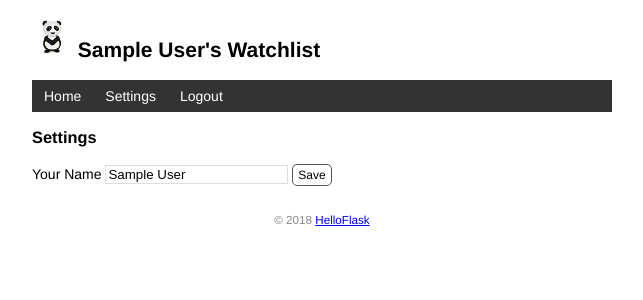
After one commit to gjjbryant/watchlist, a Flask app: page /settings in a window 1280 px wide. The commit adds this page. Shown: the top 300 px of the page, without its empty margins (318-961 px from the left). Run offline with Flask 2, Linux system fonts and the light colour scheme; the visitor is signed in with stand-in values (Sample User, id 1); data comes from the database, SQL or seed files in the repository.

Commit message:
User authentication with Flask-Login

```diff
--- a/app.py
+++ b/app.py
@@ -1,15 +1,51 @@
 '''
 @Author: your name
 @Date: 2019-12-09 15:33:50
-@LastEditTime: 2019-12-09 16:40:14
+@LastEditTime: 2019-12-10 16:02:31
 @LastEditors: Please set LastEditors
 @Description: In User Settings Edit
 @FilePath: \watchlist\app.py
 '''
+import os
+import sys
 from flask import Flask,render_template #使用 render_template() 函数可以把模板渲染出来，必须传入的参数为模板文件名（相对于 templates 根目录的文件路径）
-from flask import url_for
+from flask import request, url_for, redirect, flash
+from flask_sqlalchemy import SQLAlchemy
+from werkzeug.security import generate_password_hash, check_password_hash
+from flask_login import LoginManager,UserMixin,login_user,login_required, logout_user,current_user
+
 
 app = Flask(__name__)
+
+app.config['SECRET_KEY'] = '123456'
+
+app.config['SQLALCHEMY_DATABASE_URI'] ='mysql+pymysql://root:gjj123456@127.0.0.1:3306/flask?charset=utf8'
+app.config['SQLALCHEMY_TRACK_MODIFICATIONS'] = False
+db = SQLAlchemy(app)
+
+
+login_manager = LoginManager(app)  # 实例化扩展类
+
+
+class User(db.Model,UserMixin):  # 表名将会是 user（自动生成，小写处理）
+    id = db.Column(db.Integer, primary_key=True)  # 主键
+    name = db.Column(db.String(20))  # 名字
+    username = db.Column(db.String(20)) #用户名
+    password_hash = db.Column(db.String(128)) # 密码散列值
+
+    def set_password(self,password):
+        self.password_hash = generate_password_hash(password) # 将生成的密码保持到对应字段
+
+    def validate_password(self,password):                     # 用于验证密码的方法，接 受密码作为参数
+        return check_password_hash(self.password_hash,password)
+
+
+
+
+class Movie(db.Model):  # 表名将会是 movie
+    id = db.Column(db.Integer, primary_key=True)  # 主键
+    title = db.Column(db.String(60))  # 电影标题
+    year = db.Column(db.String(4))  # 电影年份
 
 
 name = 'Guo Ji Jie'
@@ -27,31 +63,198 @@ movies = [
 ]
 
 
+#模板上下文处理函数 ，用于读取用户
+@app.context_processor
+def inject_user():
+    user = User.query.first()
+    return dict(user=user)
 
-@app.route('/user/<name>')
-def user_page(name):
-    return 'User: %s' % name
+@app.errorhandler(404)  # 传入要处理的错误代码app.errorhandler() 装饰器注册一个错误处理函数，它的作用和视图函数类似，当 404 错误发生时，这个函数会被触发，返回值会作为响应主体返回给客户端：
+def page_not_found(e):
+    return render_template('404.html'), 404  # 返回模板和状态码
+
+@app.route('/',methods=['GET', 'POST']) #index页面默认只接受GET请求
+def index():
+    if request.method == "POST":
+        if not current_user.is_authenticated:# 如果当前用户未认证
+             return redirect(url_for('index'))  # 重定向到主页
+        #获取表单数据
+        title = request.form.get('title')
+        year = request.form.get('year')
+        #验证数据
+        if not title or not year or len(year) > 4 or len(title) > 60:
+            flash('Invaild input.')
+            return redirect(url_for('index')) #重定向回主页
+        # 保存表单数据都数据库
+        movie = Movie(title=title, year=year)  # 创建记录
+        db.session.add(movie)  # 添加到数据库会话
+        db.session.commit()  # 提交数据库会话
+        flash('Item created.')  # 显示成功创建的提示
+        return redirect(url_for('index'))  # 重定向回主页
+
+    user = User.query.first()
+    movies = Movie.query.all()
+    return render_template('index.html', user=user, movies=movies)
 
 
-#修改视图函数名
-@app.route('/test')
-def test_url_for():
-    # 下面是一些调用示例（请在命令行窗口查看输出的 URL）：
-    print(url_for('hello'))  # 输出：/
-    # 注意下面两个调用是如何生成包含 URL 变量的 URL 的
-    print(url_for('user_page', name='greyli'))  # 输出：/user/greyli
-    print(url_for('user_page', name='peter'))  # 输出：/user/peter
-    print(url_for('test_url_for'))  # 输出：/test
-    # 下面这个调用传入了多余的关键字参数，它们会被作为查询字符串附加到 URL 后面。
-    print(url_for('test_url_for', num=2))  # 输出：/test?num=2
-    return 'Test page'
+@app.route('/movie/edit/<int:movie_id>', methods=['GET', 'POST'])
+@login_required
+def edit(movie_id):
+    movie = Movie.query.get_or_404(movie_id)
+
+    if request.method == 'POST':  # 处理编辑表单的提交请求
+        title = request.form['title']
+        year = request.form['year']
+
+        if not title or not year or len(year) > 4 or len(title) > 60:
+            flash('Invalid input.')
+            return redirect(url_for('edit', movie_id=movie_id))  # 重定向回对应的编辑页面
+
+        movie.title = title  # 更新标题
+        movie.year = year  # 更新年份
+        db.session.commit()  # 提交数据库会话
+        flash('Item updated.')
+        return redirect(url_for('index'))  # 重定向回主页
+
+    return render_template('edit.html', movie=movie)  # 传入被编辑的电影记录
 
 
-@app.route('/')
-def index():
-    return render_template('index.html', name=name, movies=movies)
+@app.route('/movie/delete/<int:movie_id>', methods=['POST'])  # 限定只接受 POST 请求
+@login_required # 登录保护
+def delete(movie_id):
+    movie = Movie.query.get_or_404(movie_id)  # 获取电影记录
+    db.session.delete(movie)  # 删除对应的记录
+    db.session.commit()  # 提交数据库会话
+    flash('Item deleted.')
+    return redirect(url_for('index'))  # 重定向回主页
+
+
+@app.route('/login', methods=['GET', 'POST'])
+def login():
+    if request.method == 'POST':
+        username = request.form['username']
+        password = request.form['password']
+
+        if not username or not password:
+            flash('Invalid input.')
+            return redirect(url_for('login'))
+
+        user = User.query.first()
+        if username == user.username and user.validate_password(password):
+            login_user(user)
+            flash('login success!')
+            return redirect(url_for('index'))
+
+        flash('Invalid username or password.')  # 如果验证失败，显示错误消息
+        return redirect(url_for('login'))  # 重定向回登录页面
+
+    return render_template('login.html')
+
+
+@app.route('/logout')
+@login_required  # 用于视图保护
+def logout():
+    logout_user()
+    flash('GoodBye.')
+    return redirect(url_for('index'))
+
+@app.route('/settings', methods=['GET', 'POST'])
+@login_required
+def settings():
+    if request.method == 'POST':
+        name = request.form['name']
+
+        if not name or len(name) > 20:
+            flash('Invalid input.')
+            return redirect(url_for('settings'))
+
+        current_user.name = name
+        # current_user 会返回当前登录用户的数据库记录对象
+        # 等同于下面的用法
+        # user = User.query.first()
+        # user.name = name
+        db.session.commit()
+        flash('Settings updated.')
+        return redirect(url_for('index'))
+
+    return render_template('settings.html')
 
 
 if __name__ == '__main__':
     app.debug = True
     app.run(host='localhost', port=5000)
+
+
+
+
+
+
+
+import click
+
+@app.cli.command()  # 注册为命令
+@click.option('--drop', is_flag=True, help='Create after drop.')  # 设置选项
+def initdb(drop):
+    """Initialize the database."""
+    if drop:  # 判断是否输入了选项
+        db.drop_all()
+    db.create_all()
+    click.echo('Initialized database.')  # 输出提示信息
+
+
+@app.cli.command()
+def forge():
+    """Generate fake data."""
+    db.create_all()
+
+    # 全局的两个变量移动到这个函数内
+    name = 'Guo Ji Jie'
+    movies = [
+        {'title': 'My Neighbor Totoro', 'year': '1988'},
+        {'title': 'Dead Poets Society', 'year': '1989'},
+        {'title': 'A Perfect World', 'year': '1993'},
+        {'title': 'Leon', 'year': '1994'},
+        {'title': 'Mahjong', 'year': '1996'},
+        {'title': 'Swallowtail Butterfly', 'year': '1996'},
+        {'title': 'King of Comedy', 'year': '1999'},
+        {'title': 'Devils on the Doorstep', 'year': '1999'},
+        {'title': 'WALL-E', 'year': '2008'},
+        {'title': 'The Pork of Music', 'year': '2012'},
+    ]
+
+    user = User(name=name)
+    db.session.add(user)
+    for m in movies:
+        movie = Movie(title=m['title'], year=m['year'])
+        db.session.add(movie)
+
+    db.session.commit()
+    click.echo('Done.')
+
+@app.cli.command()
+@click.option('--username', prompt=True, help='The username used to login.')
+@click.option('--password', prompt=True, hide_input=True, confirmation_prompt=True, help='The password used to login.')
+def admin(username,password):
+    """Create user"""
+    db.create_all()
+
+    user = User.query.first()
+    if user is not None:
+        click.echo('Updating user...')
+        user.username = username
+        user.set_password(password)
+
+    else:
+        click.echo('Creating user...')
+        user = User(username=username, name='Admin')
+        user.set_password(password)  # 设置密码
+        db.session.add(user)
+
+    db.session.commit()
+    click.echo('Done.')
+
+
+@login_manager.user_loader
+def load_user(user_id):  # 创建用户加载回调函数，接受用户 ID 作为参数
+    user = User.query.get(int(user_id))  # 用 ID 作为 User 模型的主键查询对应的用户
+    return user  # 返回用户对象
--- a/static/style.css
+++ b/static/style.css
@@ -3,13 +3,13 @@ body {
     margin: auto;
     max-width: 580px;
     font-size: 14px;
-    font-family: Arial, Helvetica, sans-serif;
+    font-family: Helvetica, Arial, sans-serif;
 }
 
 /* 页脚 */
 footer {
     color: #888;
-    margin: 15px;
+    margin-top: 15px;
     text-align: center;
     padding: 10px;
 }
@@ -28,21 +28,105 @@ footer {
 }
 
 .movie-list li {
-    padding: 12px,24px;
-    border-bottom: 1px,solid,#ddd;
+    padding: 12px 24px;
+    border-bottom: 1px solid #ddd;
 }
 
 .movie-list li:last-child {
-    border-bottom: none;
+    border-bottom:none;
 }
 
 .movie-list li:hover {
     background-color: #f8f9fa;
 }
 
-/* 图片 */
+/* 龙猫图片 */
 .totoro {
     display: block;
     margin: 0 auto;
     height: 100px;
 }
+
+nav ul {
+    list-style-type: none;
+    margin: 0;
+    padding: 0;
+    overflow: hidden;
+    background-color: #333;
+}
+
+nav li {
+    float: left;
+}
+
+nav li a {
+    display: block;
+    color: white;
+    text-align: center;
+    padding: 8px 12px;
+    text-decoration: none;
+}
+
+nav li a:hover {
+    background-color: #111;
+}
+
+.float-right {
+    float: right;
+}
+
+.imdb {
+    font-size: 12px;
+    font-weight: bold;
+    color: black;
+    text-decoration: none;
+    background: #F5C518;
+    border-radius: 5px;
+    padding: 3px 5px;
+}
+
+/* 覆盖某些浏览器对 input 元素定义的字体 */
+input[type=submit] {
+    font-family: inherit;
+}
+
+input[type=text] {
+    border: 1px solid #ddd;
+}
+
+input[name=year] {
+    width: 50px;
+}
+
+.btn {
+    font-size: 12px;
+    padding: 3px 5px;
+    text-decoration: none;
+    cursor: pointer;
+    background-color: white;
+    color: black;
+    border: 1px solid #555555;
+    border-radius: 5px;
+}
+
+.btn:hover {
+    text-decoration: none;
+    background-color: black;
+    color: white;
+    border: 1px solid black;
+}
+
+.alert {
+    position: relative;
+    padding: 7px;
+    margin: 7px 0;
+    border: 1px solid transparent;
+    color: #004085;
+    background-color: #cce5ff;
+    border-color: #b8daff;
+    border-radius: 5px;
+}
+
+.inline-form {
+    display: inline;
+}
--- /dev/null
+++ b/templates/base.html
@@ -0,0 +1,44 @@
+<!--
+ * @Author: your name
+ * @Date: 2019-12-10 13:25:19
+ * @LastEditTime: 2019-12-10 16:14:02
+ * @LastEditors: Please set LastEditors
+ * @Description: In User Settings Edit
+ * @FilePath: \watchlist\templates\base.html <!--基模板中需要在实际的子模板中追加或重写的部分则可以定义成块（block）。块使用 block 标签创建，-->
+ <!DOCTYPE html>
+ <html lang="en">
+ <head>
+     {% block head %}
+     <meta charset="utf-8">
+     <meta name="viewport" content="width=device-width, initial-scale=1.0">
+     {% for message in get_flashed_messages() %}
+     <div class="alert">{{ message }}</div>
+     {% endfor %}
+     <h2></h2>
+     <title>{{ user.name }}'s Watchlist</title>
+     <link rel="icon" href="{{ url_for('static', filename='foo.jpg') }}">
+     <link rel="stylesheet" href="{{ url_for('static', filename='style.css') }}" type="text/css">
+     {% endblock %}
+ </head>
+ <body>
+     <h2>
+         <img alt="Avatar" class="avatar" src="{{ url_for('static', filename='images/panda1.ico') }}">
+         {{ user.name }}'s Watchlist
+     </h2>
+     <nav>
+         <ul>
+             <li><a href="{{ url_for('index') }}">Home</a></li>
+             {% if current_user.is_authenticated %}
+                <li><a href="{{ url_for('settings') }}">Settings</a></li>
+                <li><a href="{{ url_for('logout') }}">Logout</a></li>
+                {% else %}
+                <li><a href="{{ url_for('login') }}">Login</a></li>
+             {% endif %}
+         </ul>
+     </nav>
+     {% block content %}{% endblock %}
+     <footer>
+         <small>&copy; 2018 <a href="http://helloflask.com/tutorial">HelloFlask</a></small>
+     </footer>
+ </body>
+ </html>
--- /dev/null
+++ b/templates/settings.html
@@ -0,0 +1,17 @@
+<!--
+ * @Author: your name
+ * @Date: 2019-12-10 16:03:15
+ * @LastEditTime: 2019-12-10 16:03:17
+ * @LastEditors: your name
+ * @Description: In User Settings Edit  设置界面
+ * @FilePath: \watchlist\templates\settings.html
+ -->
+{% extends 'base.html' %}
+
+{% block content %}
+<h3>Settings</h3>
+<form method="post">
+    Your Name <input type="text" name="name" autocomplete="off" required value="{{ current_user.name }}">
+    <input class="btn" type="submit" name="submit" value="Save">
+</form>
+{% endblock %}
```
Also changed, not shown: templates/404.html (added, +21 -0 lines), templates/404_old.html (added, +32 -0 lines), templates/edit.html (added, +18 -0 lines), templates/index.html (+31 -24 lines), templates/index_old.html (added, +34 -0 lines), templates/login.html (added, +21 -0 lines), static/images/panda1.ico (added), static/images/panda2.png (added), 1 other file.
